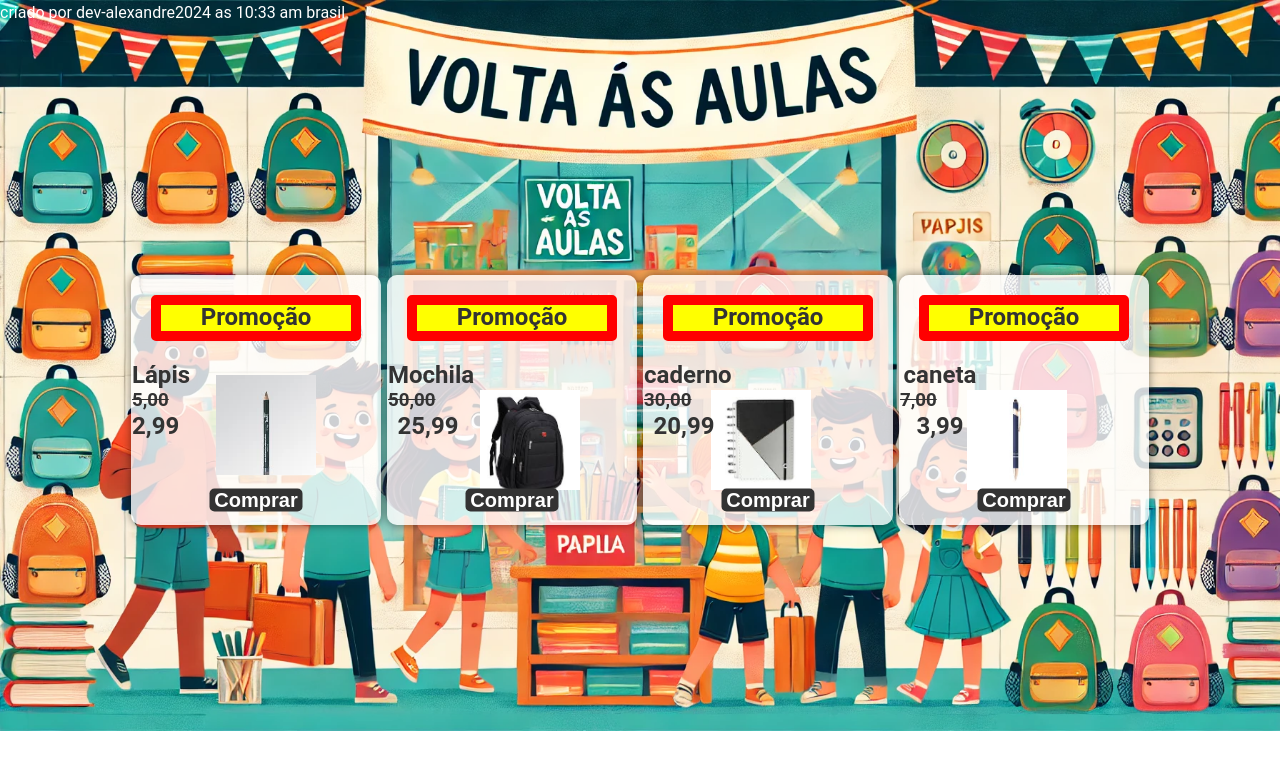
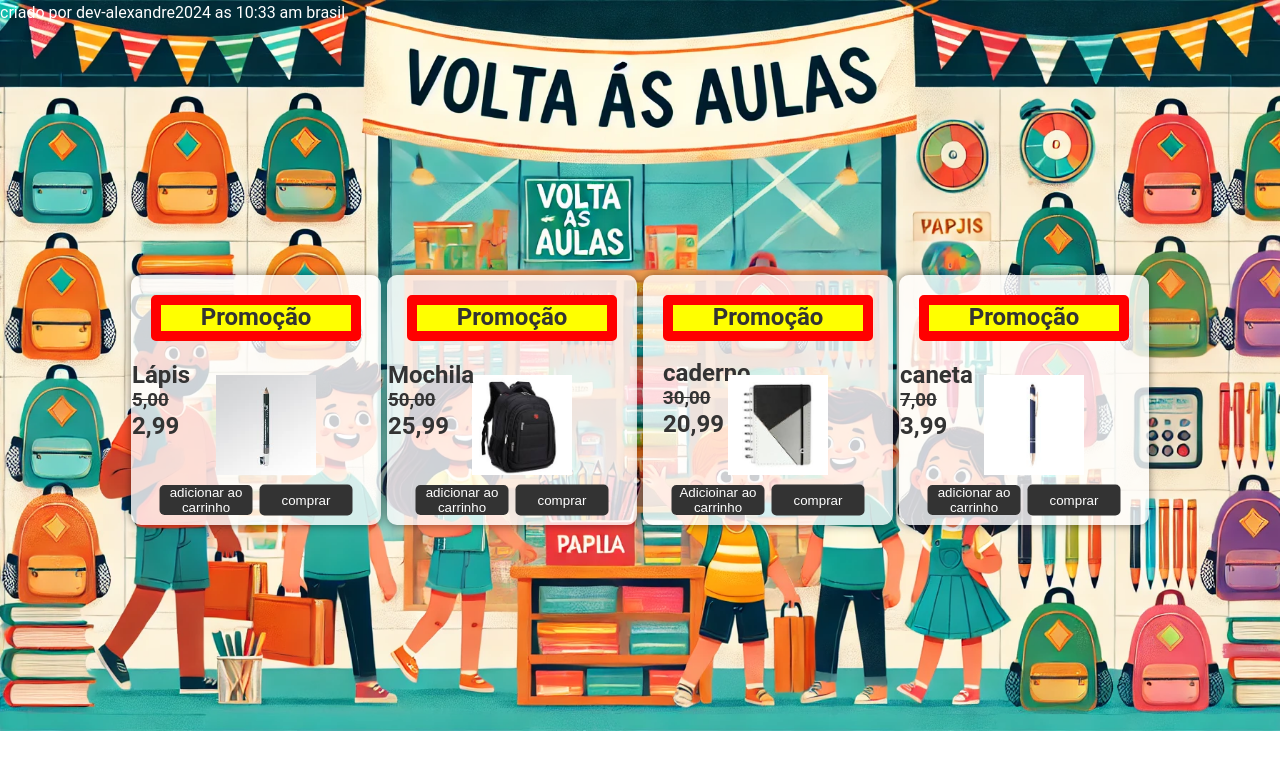
Before and after one commit to dev-alexandre2024/loja-web, a plain HTML site: page index.html in a window 1280 px wide. Drawn offline with Linux system fonts and the light colour scheme.

Commit message:
loja web

```diff
--- a/index.html
+++ b/index.html
@@ -11,7 +11,8 @@
 <body>
     <div id="lapis">
         <h1>Promoção</h1>
-        <div id="material">
+        <div id="material ">
+            <img src="lapis.jpg" alt="">
 
         </div>
         <div id="conteudo">
@@ -19,51 +20,63 @@
             <h3><del>5,00</del></h3>
             <h2>2,99</h2>
         </div>
-        <button id="botao">
-            <h2>Comprar</h2>
+        <button class="botao">
+            adicionar ao carrinho
+        </button>
+        <button class="compra">
+            comprar
         </button>
     </div>
 
     <div id="mochila">
         <h1>Promoção</h1>
-        <div id="material2">
-
+        <div class="material">
+<img src="mochila.jpg" alt="">
         </div>
-        <div id="conteudo2">
+        <div id="conteudo">
             <h2>Mochila</h2>
             <h3><del>50,00</del></h3>
             <h2>25,99</h2>
         </div>
-        <button id="botao">
-            <h2>Comprar</h2>
+        <button class="botao">
+            adicionar ao carrinho
+        </button>
+        <button class="compra">
+            comprar
         </button>
     </div>
     <div id="caderno">
         <h1>Promoção</h1>
-        <div id="material3">
-
+        <div class="material">
+<img src="caderno.jpg" alt="">
         </div>
-        <div id="conteudo3">
+        <div class="conteudo">
             <h2>caderno</h2>
             <h3><del>30,00</del></h3>
             <h2>20,99</h2>
         </div>
-        <button id="botao">
-            <h2>Comprar</h2>
+        <button class="botao">
+            Adicioinar ao carrinho
+        </button>
+        <button class="compra">
+           comprar
         </button>
     </div>
     <div id="caneta">
         <h1>Promoção</h1>
-        <div id="material4">
-
+        <div id="material">
+<img src="caneta.jpg" alt="">
         </div>
-        <div id="conteudo4">
+        <div id="conteudo">
             <h2>caneta</h2>
             <h3><del>7,00</del></h3>
             <h2>3,99</h2>
         </div>
-        <button id="botao">
-            <h2>Comprar</h2>
+        <button class="botao">
+        adicionar ao carrinho
+        </button>
+        <button class="compra">
+        comprar
         </button>
     </div>
 <p>criado por dev-alexandre2024 as 10:33 am brasil</p>
--- a/style.css
+++ b/style.css
@@ -35,15 +35,6 @@ div#lapis {
 
 }
 
-div#lapis h1 {
-    font-size: 24px;
-    margin-bottom: 20px;
-    color: #333;
-    background-color: yellow;
-    border: 10px solid red;
-    border-radius: 5px;
-}
-
 div#conteudo {
 
     text-align: left;
@@ -60,9 +51,8 @@ div#conteudo {
 
 }
 
-div#material {
-    background-image: url('lapis.jpg');
-    background-size: cover;
+img{
+     background-size: cover;
     background-repeat: no-repeat;
     position: absolute;
     top: 40%;
@@ -72,10 +62,24 @@ div#material {
     height: 100px;
 }
 
-#botao {
+.botao {
     position: absolute;
     top: 90%;
-    left: 50%;
+    left: 30%;
+    transform: translate(-50%, -50%);
+    text-align: center;
+    background: #333;
+    color: #fff;
+    border: none;
+    border-radius: 5px;
+    cursor: pointer;
+    width: 93px;
+}
+.compra {
+    padding: 8px;
+    position: absolute;
+    top: 90%;
+    left: 70%;
     transform: translate(-50%, -50%);
     text-align: center;
     background: #333;
@@ -86,33 +90,6 @@ div#material {
     width: 93px;
 }
 
-div#material2 {
-    background-image: url('mochila.jpg');
-    background-size: cover;
-    background-repeat: no-repeat;
-    position: absolute;
-    top: 46%;
-    left: 37%;
-
-    width: 100px;
-    height: 100px;
-}
-
-div#conteudo2 {
-
-    text-align: left;
-    margin: 0 auto;
-    margin: auto;
-    padding: 10px;
-    position: relative;
-
-    right: 40%;
-    bottom: 30px;
-    width: 100px;
-    height: 100px;
-
-
-}
 
 div#mochila {
     position: absolute;
@@ -131,47 +108,8 @@ div#mochila {
 
 }
 
-div#mochila h1 {
-    font-size: 24px;
-    margin-bottom: 20px;
-    color: #333;
-    background-color: yellow;
-    border: 10px solid red;
-    border-radius: 5px;
-}
-
-div#mochila h2 {
-    text-align: center;
-
-}
-
-div#material3 {
-    background-image: url('caderno.jpg');
-    background-size: cover;
-    background-repeat: no-repeat;
-    position: absolute;
-    top: 46%;
-    left: 27%;
-
-    width: 100px;
-    height: 100px;
-}
-
-div#conteudo3 {
-
-    text-align: left;
-    margin: 0 auto;
-    margin: auto;
-    padding: 10px;
-    position: relative;
-
-    right: 40%;
-    bottom: 30px;
-    width: 100px;
-    height: 100px;
 
 
-}
 
 div#caderno {
     position: absolute;
@@ -190,7 +128,7 @@ div#caderno {
 
 }
 
-div#caderno h1 {
+h1 {
     font-size: 24px;
     margin-bottom: 20px;
     color: #333;
@@ -199,37 +137,16 @@ div#caderno h1 {
     border-radius: 5px;
 }
 
-div#caderno h2 {
-    text-align: center;
+ h2{
+    text-align: left;
 
 }
-div#material4 {
-    background-image: url('caneta.jpg');
-    background-size: cover;
-    background-repeat: no-repeat;
-    position: absolute;
-    top: 46%;
-    left: 27%;
+h3,h4,h5,h6 {
+    text-align:left;
 
-    width: 100px;
-    height: 100px;
 }
 
-div#conteudo4 {
 
-    text-align: left;
-    margin: 0 auto;
-    margin: auto;
-    padding: 10px;
-    position: relative;
-
-    right: 40%;
-    bottom: 30px;
-    width: 100px;
-    height: 100px;
-
-
-}
 
 div#caneta {
     position: absolute;
@@ -248,19 +165,6 @@ div#caneta {
 
 }
 
-div#caneta h1 {
-    font-size: 24px;
-    margin-bottom: 20px;
-    color: #333;
-    background-color: yellow;
-    border: 10px solid red;
-    border-radius: 5px;
-}
-
-div#caneta h2 {
-    text-align: center;
-
-}
 p{
     color: white;
 }
```
